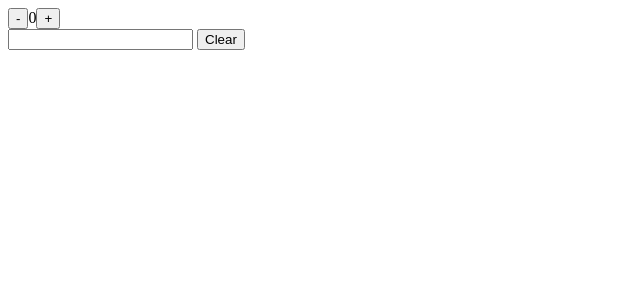
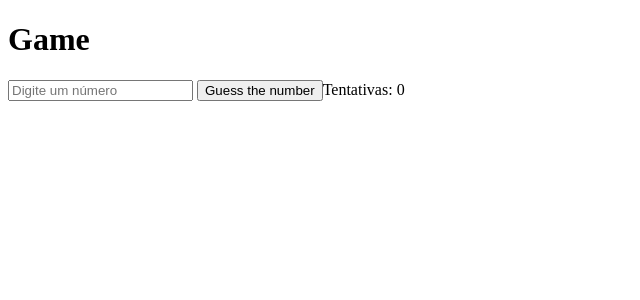
Before and after one commit to JoaoVitorcan/React-ts, a React (Vite) app in the folder vite-project/: page / in a window 1280 px wide. Shown: the top 300 px of the page, without its empty margins (0-640 px from the left). Built offline with nearby package versions, Linux system fonts and the light colour scheme; the HTML template or start-up script is replaced by a standard one.

Commit message:
Refractor

```diff
--- a/vite-project/src/App.tsx
+++ b/vite-project/src/App.tsx
@@ -1,46 +1,14 @@
-import { useState } from 'react'
 import './App.css'
+import Game from './components/game'
 
 function App() {
+  return (
+    <div>
+      <Game />
+    </div>
+  )
 
-const [count, setCount] = useState(0)
-const [value, setValue] = useState('')
 
-const handleClickBack = () => {
-  if (count > 0) {
-    setCount(count - 1)
-  } else {
-    alert('Count cannot be less than 0')
-  }
-}
-
-const handleClickNext = () => {
-  setCount(count + 1)
-}
-
-  return (
-    <>
-      <div>
-        <button onClick={handleClickBack}>
-          -
-        </button>
-        <span>{count}</span>
-        <button onClick={handleClickNext}>
-          +
-        </button>
-      </div>
-      <div>
-        <input
-        value = {value} // o valor do input é o valor do state que ira ser aletrado para vazio
-        onChange={({target}) => setValue(target.value)}  //quando vc digitar no input, ele irá aleterar o valor do span
-        />
-        <span>{value}</span> {/* o valor do span será aleterado quando vc digitar no input */}
-        <button onClick={() => setValue('')}> {/* quando vc clicar no botão, o valor do input será alterado para vazio */}
-          Clear
-        </button>
-      </div>
-    </>
-  )
 }
 
 export default App
--- /dev/null
+++ b/vite-project/src/components/game/index.tsx
@@ -0,0 +1,36 @@
+import { useState } from "react"
+
+function Game() {
+
+    const [number, SetNumber] = useState(Math.floor(Math.random() * 5)) // generate random number between 0 and 5
+    const [guess, SetGuess] = useState("")
+    const [attempts, SetAttempts] = useState(0)
+
+    const handleClick = () => {
+        if (Number(guess) === number) {
+            alert("Você acertou!")
+            SetNumber(Math.floor(Math.random() * 5))
+            SetGuess("")
+            SetAttempts(0)
+        }else {
+            alert("Você errou!")
+            SetAttempts(attempts + 1)
+        }
+    }
+
+    return (
+        <div>
+            <h1>Game</h1>
+            <input
+             type="number"
+             value={guess}
+             placeholder="Digite um número"
+             onChange={({target}) => SetGuess(target.value)} /> {/*está pegando o valor digitado e transformando em número*/}
+            <button onClick= {handleClick} >Guess the number</button>
+                <span>Tentativas: {attempts}</span>
+        </div>
+    )
+
+}
+
+export default Game
```
Also changed, not shown: vite-project/src/components/game/game.css (added), vite-project/src/components/index.tsx (added).
